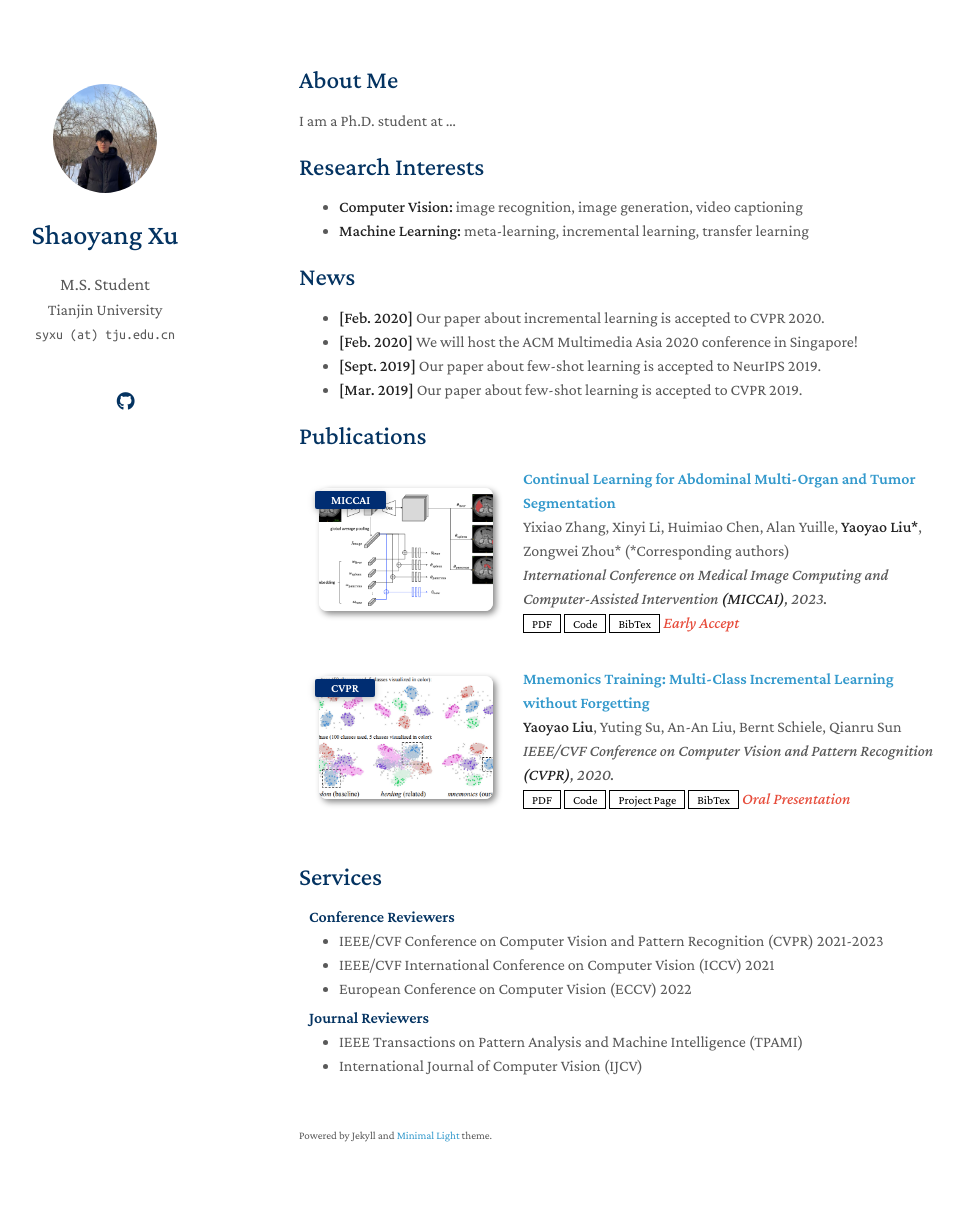
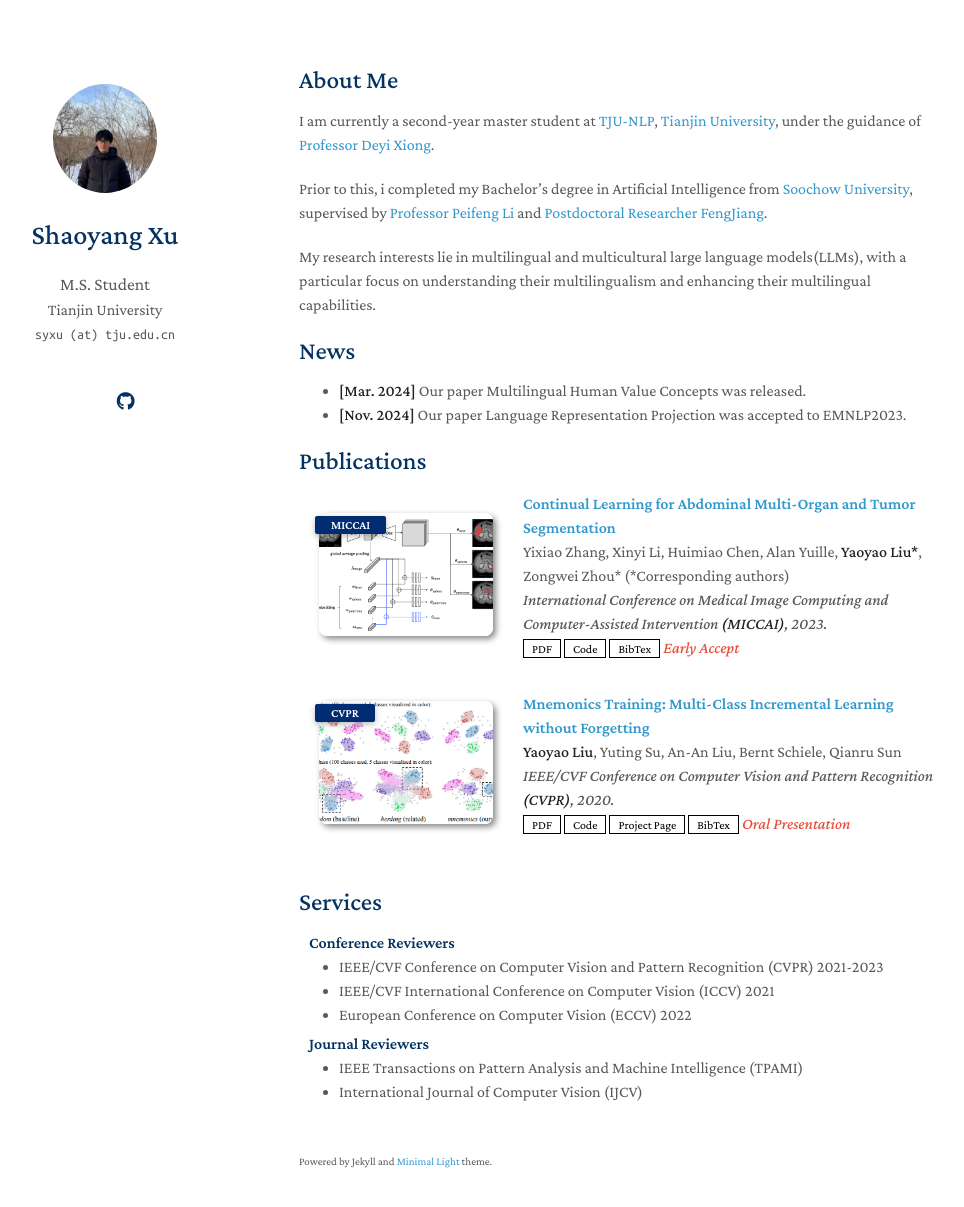
Before and after one commit to shaoyangxu/shaoyangxu.github.io, a Jekyll site: the page built from index.md, in a window 1280 px wide and 1242 px high. Shown: the top 1207 px of the window, without its empty margins (171-1135 px from the left). Built offline with Jekyll 4.4.1, drawn with Linux system fonts in a browser that asks for light colours; nearby versions of some CDN libraries; a style sheet for code colours, icons or effects is not loaded; our own code applies the rules of GitHub Pages for plain Markdown files.

Commit message:
Update index.md

```diff
--- a/index.md
+++ b/index.md
@@ -4,19 +4,16 @@ layout: homepage
 
 ## About Me
 
-I am a Ph.D. student at ...
+ I am currently a second-year master student at [TJU-NLP](https://tjunlp-lab.github.io/), [Tianjin University](https://www.tju.edu.cn/), under the guidance of [Professor Deyi Xiong](https://dyxiong.github.io/).
 
-## Research Interests
+Prior to this, i completed my Bachelor's degree in Artificial Intelligence from [Soochow University](https://www.suda.edu.cn/), supervised by [Professor Peifeng Li](http://web.suda.edu.cn/pfli/list.htm) and [Postdoctoral Researcher FengJiang](https://fjiangai.github.io/).
 
-- **Computer Vision:** image recognition, image generation, video captioning
-- **Machine Learning:** meta-learning, incremental learning, transfer learning
+My research interests lie in multilingual and multicultural large language models(LLMs), with a particular focus on understanding their multilingualism and enhancing their multilingual capabilities.
 
 ## News
 
-- **[Feb. 2020]** Our paper about incremental learning is accepted to CVPR 2020.
-- **[Feb. 2020]** We will host the ACM Multimedia Asia 2020 conference in Singapore!
-- **[Sept. 2019]** Our paper about few-shot learning is accepted to NeurIPS 2019.
-- **[Mar. 2019]** Our paper about few-shot learning is accepted to CVPR 2019.
+- **[Mar. 2024]** Our paper Multilingual Human Value Concepts was released.
+- **[Nov. 2024]** Our paper Language Representation Projection was accepted to EMNLP2023.
 
 {% include_relative _includes/publications.md %}
 
```
